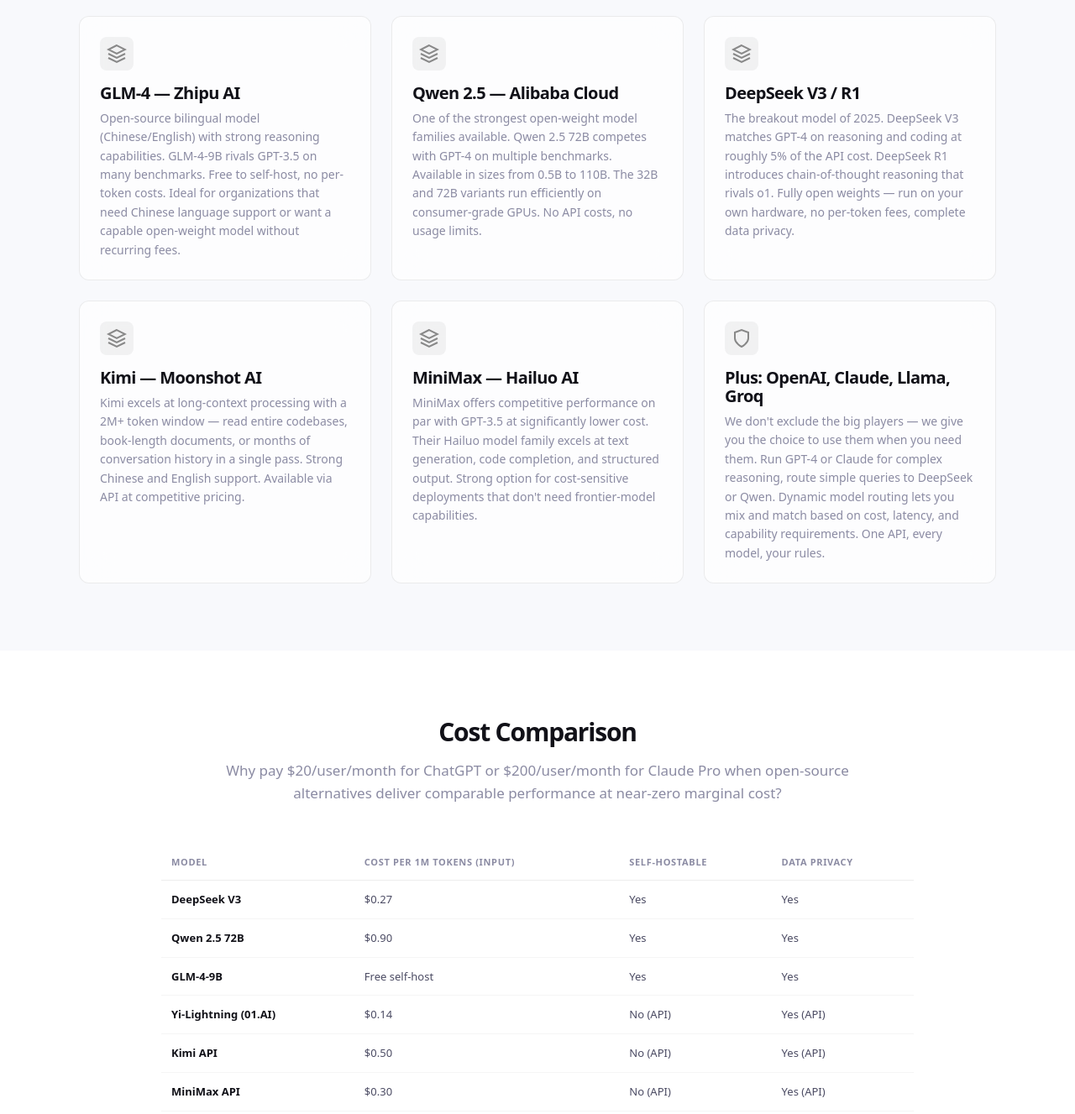
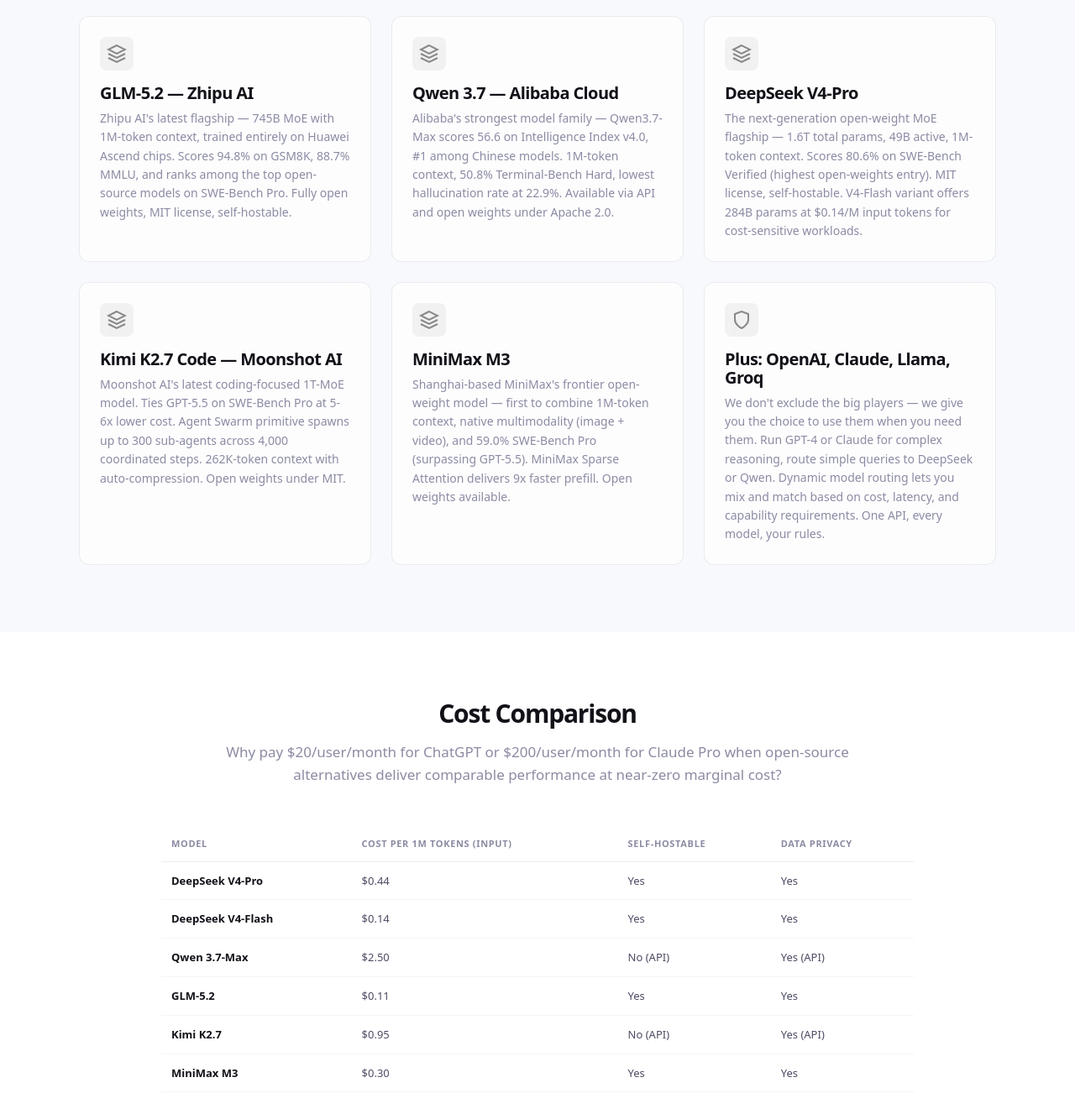
Before and after one commit to generalbots/website, a plain HTML site: page general-bots/llm/index.html in a window 1280 px wide. Shown: the part 900-2227 px from the top of the page at 84% size. Drawn offline with nearby package versions, Linux system fonts and the light colour scheme.

Commit message:
llm: update all models to latest versions (Jun 2026), remove leaderboard

```diff
--- a/general-bots/llm/index.html
+++ b/general-bots/llm/index.html
@@ -4,7 +4,7 @@
 <meta charset="UTF-8">
 <meta name="viewport" content="width=device-width,initial-scale=1">
 <title>LLM Orchestration — DeepSeek, Qwen, GLM, Kimi &amp; More | General Bots</title>
-<meta name="description" content="High-performance Rust-written LLM orchestrator supporting DeepSeek V3/R1, Qwen 2.5, GLM-4, Kimi, MiniMax, Yi, Step, Doubao — open-source Chinese and global models. Self-hosted, private, zero vendor lock-in.">
+<meta name="description" content="High-performance Rust-written LLM orchestrator supporting DeepSeek V4-Pro, Qwen 3.7, GLM-5.2, Kimi K2.7, MiniMax M3 — open-source Chinese and global models. Self-hosted, private, zero vendor lock-in.">
 <meta name="robots" content="index, follow">
 <link rel="canonical" href="https://generalbots.org/general-bots/llm/">
 <link rel="icon" href="/favicon.ico">
@@ -32,7 +32,7 @@
 <div class="reveal">
 <div class="badge mb-4" style="margin-left:auto;margin-right:auto;width:fit-content" data-i18n="general-bots.llm.high_performance_llm_orchestrator">High-Performance LLM Orchestrator</div>
 <h1 class="text-4xl font-bold tracking-tighter mb-4" style="font-size:clamp(2rem,5vw,3.5rem)"><span data-i18n="general-bots.llm.hero.line1">The LLM Orchestrator.</span><br><span data-i18n="general-bots.llm.hero.line2">Built for Speed,</span><br><span data-i18n="general-bots.llm.hero.line3">Built for Choice.</span></h1>
-<p class="text-lg text-muted max-w-2xl mx-auto leading-relaxed mb-8" data-i18n="general-bots.llm.hero_sub">A high-performance, Rust-written LLM orchestration engine connecting to the world's best open models — DeepSeek V3/V4/R1, Qwen 2.5, GLM-4, Kimi, MiniMax, Yi, Step, and Doubao. Dynamic routing, semantic caching, zero vendor lock-in, complete data privacy.</p>
+<p class="text-lg text-muted max-w-2xl mx-auto leading-relaxed mb-8" data-i18n="general-bots.llm.hero_sub">A high-performance, Rust-written LLM orchestration engine connecting to the world's best open models — DeepSeek V4-Pro, Qwen 3.7, GLM-5.2, Kimi K2.7, MiniMax M3, Yi, Step, and Doubao. Dynamic routing, semantic caching, zero vendor lock-in, complete data privacy.</p>
 <div class="flex flex-wrap gap-4 justify-center">
 <a href="/pricing/" class="btn btn-primary btn-lg" data-i18n="general-bots.llm.get_started">Sign Up</a>
 <a href="https://github.com/generalbots" class="btn btn-outline btn-lg" data-i18n="general-bots.llm.view_on_github_" data-i18n="general-bots.llm.view_on_github">View on GitHub</a>
@@ -50,28 +50,28 @@
 <div class="grid-3" style="gap:1.5rem">
 <div class="glass-card p-6 card-hover">
 <div class="icon-box mb-4"><svg viewBox="0 0 24 24" fill="none" stroke="currentColor" stroke-width="2" width="24" height="24"><path d="M12 2L2 7l10 5 10-5-10-5z"/><path d="M2 17l10 5 10-5"/><path d="M2 12l10 5 10-5"/></svg></div>
-      <h3 class="text-xl font-bold mb-2" data-i18n="general-bots.llm.glm_4_zhipu_ai">GLM-4 — Zhipu AI <span class="badge" style="background:#E8F0FE;color:#1a73e8;font-size:.625rem;padding:.125rem .375rem">0.2</span></h3>
-<p class="text-sm text-muted" data-i18n="general-bots.llm.open_source_bilingual_model_chinese_english_with_strong_re">Open-source bilingual model (Chinese/English) with strong reasoning capabilities. GLM-4-9B rivals GPT-3.5 on many benchmarks. Free to self-host, no per-token costs. Ideal for organizations that need Chinese language support or want a capable open-weight model without recurring fees.</p>
+<h3 class="text-xl font-bold mb-2" data-i18n="general-bots.llm.glm_5_2_zhipu_ai">GLM-5.2 — Zhipu AI</h3>
+<p class="text-sm text-muted" data-i18n="general-bots.llm.glm5_2_description">Zhipu AI's latest flagship — 745B MoE with 1M-token context, trained entirely on Huawei Ascend chips. Scores 94.8% on GSM8K, 88.7% MMLU, and ranks among the top open-source models on SWE-Bench Pro. Fully open weights, MIT license, self-hostable.</p>
 </div>
 <div class="glass-card p-6 card-hover">
 <div class="icon-box mb-4"><svg viewBox="0 0 24 24" fill="none" stroke="currentColor" stroke-width="2" width="24" height="24"><path d="M12 2L2 7l10 5 10-5-10-5z"/><path d="M2 17l10 5 10-5"/><path d="M2 12l10 5 10-5"/></svg></div>
-<h3 class="text-xl font-bold mb-2" data-i18n="general-bots.llm.qwen_2_5_alibaba_cloud">Qwen 2.5 — Alibaba Cloud</h3>
-<p class="text-sm text-muted" data-i18n="general-bots.llm.one_of_the_strongest_open_weight_model_families_available_q">One of the strongest open-weight model families available. Qwen 2.5 72B competes with GPT-4 on multiple benchmarks. Available in sizes from 0.5B to 110B. The 32B and 72B variants run efficiently on consumer-grade GPUs. No API costs, no usage limits.</p>
-</div>
-    <div class="glass-card p-6 card-hover">
-      <div class="icon-box mb-4"><svg viewBox="0 0 24 24" fill="none" stroke="currentColor" stroke-width="2" width="24" height="24"><path d="M12 2L2 7l10 5 10-5-10-5z"/><path d="M2 17l10 5 10-5"/><path d="M2 12l10 5 10-5"/></svg></div>
-      <h3 class="text-xl font-bold mb-2" data-i18n="general-bots.llm.deepseek_v3_r1">DeepSeek V3 / V4 / R1 <span class="badge" style="background:#F3E8FD;color:#9334e6;font-size:.625rem;padding:.125rem .375rem">V4</span></h3>
-      <p class="text-sm text-muted" data-i18n="general-bots.llm.the_breakout_model_of_2025_deepseek_v3_matches_gpt_4_on_rea">The breakout model family of 2025. DeepSeek V3 matches GPT-4 on reasoning and coding at roughly 5% of the API cost. DeepSeek V4 pushes further with improved reasoning and efficiency. DeepSeek R1 introduces chain-of-thought reasoning that rivals o1. Fully open weights — run on your own hardware, no per-token fees, complete data privacy.</p>
+<h3 class="text-xl font-bold mb-2" data-i18n="general-bots.llm.qwen_3_7_alibaba_cloud">Qwen 3.7 — Alibaba Cloud</h3>
+<p class="text-sm text-muted" data-i18n="general-bots.llm.qwen3_7_description">Alibaba's strongest model family — Qwen3.7-Max scores 56.6 on Intelligence Index v4.0, #1 among Chinese models. 1M-token context, 50.8% Terminal-Bench Hard, lowest hallucination rate at 22.9%. Available via API and open weights under Apache 2.0.</p>
 </div>
 <div class="glass-card p-6 card-hover">
 <div class="icon-box mb-4"><svg viewBox="0 0 24 24" fill="none" stroke="currentColor" stroke-width="2" width="24" height="24"><path d="M12 2L2 7l10 5 10-5-10-5z"/><path d="M2 17l10 5 10-5"/><path d="M2 12l10 5 10-5"/></svg></div>
-      <h3 class="text-xl font-bold mb-2" data-i18n="general-bots.llm.kimi_moonshot_ai">Kimi — Moonshot AI <span class="badge" style="background:#FEF3E8;color:#e67e22;font-size:.625rem;padding:.125rem .375rem">2.7</span></h3>
-<p class="text-sm text-muted" data-i18n="general-bots.llm.kimi_excels_at_long_context_processing_with_a_2m_token_wind">Kimi excels at long-context processing with a 2M+ token window — read entire codebases, book-length documents, or months of conversation history in a single pass. Strong Chinese and English support. Available via API at competitive pricing.</p>
+<h3 class="text-xl font-bold mb-2" data-i18n="general-bots.llm.deepseek_v4_pro">DeepSeek V4-Pro</h3>
+<p class="text-sm text-muted" data-i18n="general-bots.llm.deepseek_v4_description">The next-generation open-weight MoE flagship — 1.6T total params, 49B active, 1M-token context. Scores 80.6% on SWE-Bench Verified (highest open-weights entry). MIT license, self-hostable. V4-Flash variant offers 284B params at $0.14/M input tokens for cost-sensitive workloads.</p>
 </div>
 <div class="glass-card p-6 card-hover">
 <div class="icon-box mb-4"><svg viewBox="0 0 24 24" fill="none" stroke="currentColor" stroke-width="2" width="24" height="24"><path d="M12 2L2 7l10 5 10-5-10-5z"/><path d="M2 17l10 5 10-5"/><path d="M2 12l10 5 10-5"/></svg></div>
-      <h3 class="text-xl font-bold mb-2" data-i18n="general-bots.llm.minimax_hailuo_ai">MiniMax — Hailuo AI <span class="badge" style="background:#E6F4EA;color:#1e8e3e;font-size:.625rem;padding:.125rem .375rem">3.0</span></h3>
-<p class="text-sm text-muted" data-i18n="general-bots.llm.minimax_offers_competitive_performance_on_par_with_gpt_3_5_a">MiniMax offers competitive performance on par with GPT-3.5 at significantly lower cost. Their Hailuo model family excels at text generation, code completion, and structured output. Strong option for cost-sensitive deployments that don't need frontier-model capabilities.</p>
+<h3 class="text-xl font-bold mb-2" data-i18n="general-bots.llm.kimi_k2_7_code">Kimi K2.7 Code — Moonshot AI</h3>
+<p class="text-sm text-muted" data-i18n="general-bots.llm.kimi_k2_7_description">Moonshot AI's latest coding-focused 1T-MoE model. Ties GPT-5.5 on SWE-Bench Pro at 5-6x lower cost. Agent Swarm primitive spawns up to 300 sub-agents across 4,000 coordinated steps. 262K-token context with auto-compression. Open weights under MIT.</p>
+</div>
+<div class="glass-card p-6 card-hover">
+<div class="icon-box mb-4"><svg viewBox="0 0 24 24" fill="none" stroke="currentColor" stroke-width="2" width="24" height="24"><path d="M12 2L2 7l10 5 10-5-10-5z"/><path d="M2 17l10 5 10-5"/><path d="M2 12l10 5 10-5"/></svg></div>
+<h3 class="text-xl font-bold mb-2" data-i18n="general-bots.llm.minimax_m3">MiniMax M3</h3>
+<p class="text-sm text-muted" data-i18n="general-bots.llm.minimax_m3_description">Shanghai-based MiniMax's frontier open-weight model — first to combine 1M-token context, native multimodality (image + video), and 59.0% SWE-Bench Pro (surpassing GPT-5.5). MiniMax Sparse Attention delivers 9x faster prefill. Open weights available.</p>
 </div>
 <div class="glass-card p-6 card-hover">
 <div class="icon-box mb-4"><svg viewBox="0 0 24 24" fill="none" stroke="currentColor" stroke-width="2" width="24" height="24"><path d="M12 22s8-4 8-10V5l-8-3-8 3v7c0 6 8 10 8 10z"/></svg></div>
@@ -91,23 +91,12 @@
 <div class="max-w-4xl mx-auto">
 <table class="comparison-table">
 <tr><th data-i18n="general-bots.llm.model">Model</th><th data-i18n="general-bots.llm.cost_per_1m_tokens_input">Cost per 1M tokens (input)</th><th data-i18n="general-bots.llm.self_hostable">Self-Hostable</th><th data-i18n="general-bots.llm.data_privacy">Data Privacy</th></tr>
-<tr><td>DeepSeek V3</td><td>$0.27</td><td>Yes</td><td>Yes</td></tr>
-<tr><td>Qwen 2.5 72B</td><td>$0.90</td><td>Yes</td><td>Yes</td></tr>
-<tr><td>GLM-4-9B</td><td>Free self-host</td><td>Yes</td><td>Yes</td></tr>
-<tr><td>Yi-Lightning (01.AI)</td><td>$0.14</td><td>No (API)</td><td>Yes (API)</td></tr>
-<tr><td>Kimi API</td><td>$0.50</td><td>No (API)</td><td>Yes (API)</td></tr>
-<tr><td>MiniMax API</td><td>$0.30</td><td>No (API)</td><td>Yes (API)</td></tr>
-</table>
-</div>
-<div class="max-w-4xl mx-auto mt-12">
-<h2 class="text-2xl font-bold tracking-tighter mb-6 text-center" data-i18n="general-bots.llm.model_leaderboard">Model Leaderboard</h2>
-<table class="comparison-table">
-<tr><th>Model</th><th>Score</th></tr>
-<tr><td>GPT</td><td>5.5</td></tr>
-<tr><td>Claude</td><td>4.8</td></tr>
-<tr><td>MiniMax</td><td>3.0</td></tr>
-<tr><td>Kimi</td><td>2.7</td></tr>
-<tr><td>GLM</td><td>0.2</td></tr>
+<tr><td>DeepSeek V4-Pro</td><td>$0.44</td><td>Yes</td><td>Yes</td></tr>
+<tr><td>DeepSeek V4-Flash</td><td>$0.14</td><td>Yes</td><td>Yes</td></tr>
+<tr><td>Qwen 3.7-Max</td><td>$2.50</td><td>No (API)</td><td>Yes (API)</td></tr>
+<tr><td>GLM-5.2</td><td>$0.11</td><td>Yes</td><td>Yes</td></tr>
+<tr><td>Kimi K2.7</td><td>$0.95</td><td>No (API)</td><td>Yes (API)</td></tr>
+<tr><td>MiniMax M3</td><td>$0.30</td><td>Yes</td><td>Yes</td></tr>
 </table>
 </div>
 </div>
```
